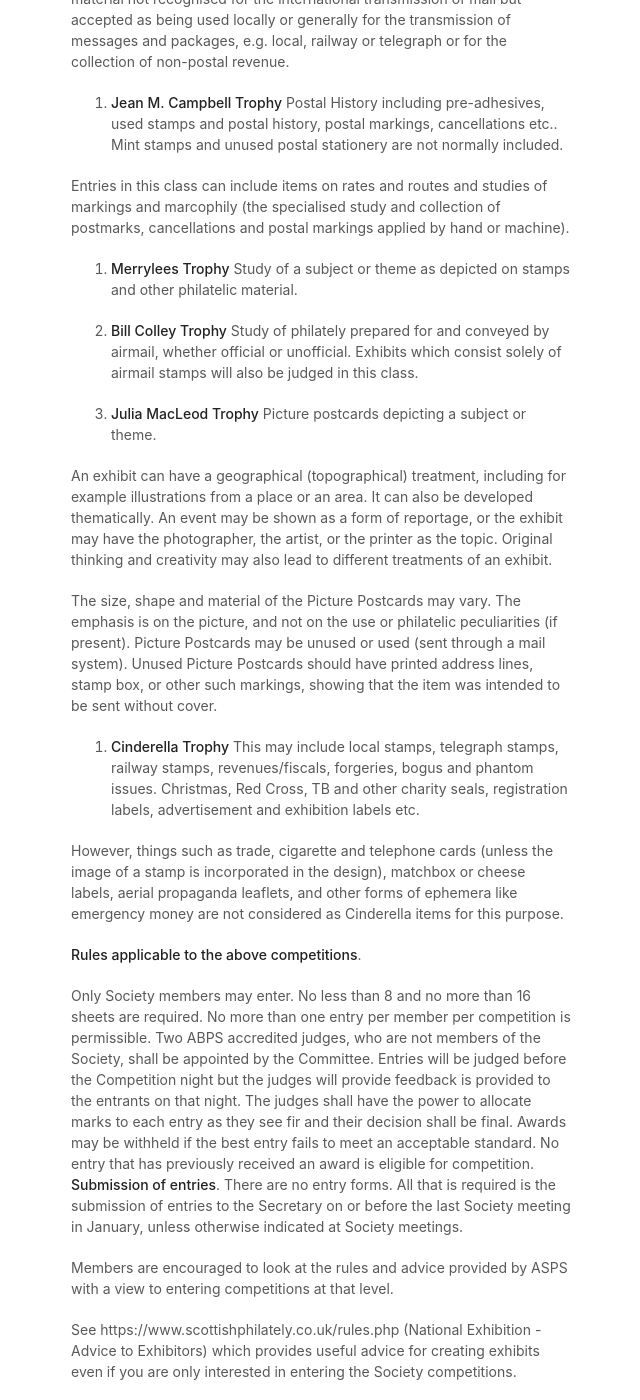
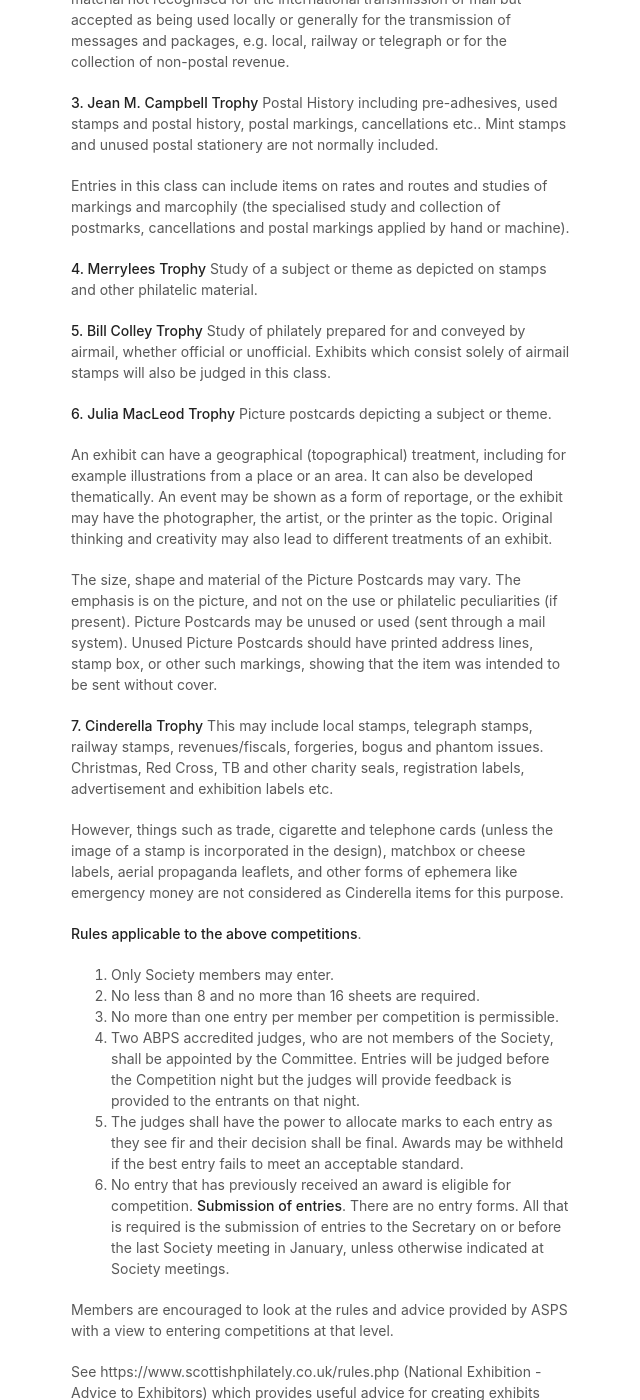
Before and after one commit to astalker/caledonian-stamps, a Jekyll site: the page built from competitions.md, in a window 1280 px wide and 1400 px high, scrolled down 853 px. Shown: the whole window, without its empty margins (499-1139 px from the left). Built offline with Jekyll 4.4.1, drawn with Linux system fonts in a browser that asks for light colours; our own code applies the rules of GitHub Pages for plain Markdown files; some of the changed text lies outside the part shown.

Commit message:
Added nubering for rules

```diff
--- a/competitions.md
+++ b/competitions.md
@@ -7,45 +7,45 @@ Many of the club's more eminent philatelists have gone on to win prizes at Natio
 **Competition Rules**.
 The following trophies are awarded to the winners of the Society's annual competitions. The entries for these competitions are judged by two ABPS accredited judges, who are not members of the Society. Entries are judged before the Competition night and feedback is provided to the entrants on that night. The criteria for each completion class is based on those of the Association of Scottish Philatelic Societies (ASPS) and more detail and extracts from ASPS rules and guidance on the requirements is shown under each trophy description.
 
-1. **Frank Brown Rose Bowl**
+**1. Frank Brown Rose Bowl**
 General or specialised collections of stamps issued before 1st January 1940.
 
-2. **Fairbairn Salver**
+**2. Fairbairn Salver**
 General or specialised collections of stamps issued on or after 1st January 1940.
 
 For both of these trophies material can be specialized or non-specialized and can include studies, proofs and essays. It can also include fiscal, revenue and other non-postal stamps, (experimental, locals, telegtaphs etc.). For the purposes of this competition these latter items are defined as material not recognised for the international transmission of mail but accepted as being used locally or generally for the transmission of messages and packages, e.g. local, railway or telegraph or for the collection of non-postal revenue.
 
-3. **Jean M. Campbell Trophy**
+**3. Jean M. Campbell Trophy**
 Postal History including pre-adhesives, used stamps and postal history, postal markings, cancellations etc.. Mint stamps and unused postal stationery are not normally included.
 
 Entries in this class can include items on rates and routes and studies of markings and marcophily (the specialised study and collection of postmarks, cancellations and postal markings applied by hand or machine).
 
-4. **Merrylees Trophy**
+**4. Merrylees Trophy**
 Study of a subject or theme as depicted on stamps and other philatelic material.
 
-5. **Bill Colley Trophy**
+**5. Bill Colley Trophy**
 Study of philately prepared for and conveyed by airmail, whether official or unofficial. Exhibits which consist solely of airmail stamps will also be judged in this class.
 
-6. **Julia MacLeod Trophy**
+**6. Julia MacLeod Trophy**
 Picture postcards depicting a subject or theme.
 
 An exhibit can have a geographical (topographical) treatment, including for example illustrations from a place or an area. It can also be developed thematically. An event may be shown as a form of reportage, or the exhibit may have the photographer, the artist, or the printer as the topic. Original thinking and creativity may also lead to different treatments of an exhibit.
 
 The size, shape and material of the Picture Postcards may vary. The emphasis is on the picture, and not on the use or philatelic peculiarities (if present). Picture Postcards may be unused or used (sent through a mail system). Unused Picture Postcards should have printed address lines, stamp box, or other such markings, showing that the item was intended to be sent without cover.
 
-7. **Cinderella Trophy**
+**7. Cinderella Trophy**
 This may include local stamps, telegraph stamps, railway stamps, revenues/fiscals, forgeries, bogus and phantom issues. Christmas, Red Cross, TB and other charity seals, registration labels, advertisement and exhibition labels etc.
 
 However, things such as trade, cigarette and telephone cards (unless the image of a stamp is incorporated in the design), matchbox or cheese labels, aerial propaganda leaflets, and other forms of ephemera like emergency money are not considered as Cinderella items for this purpose.
 
 **Rules applicable to the above competitions**.
 
-Only Society members may enter.
-No less than 8 and no more than 16 sheets are required.
-No more than one entry per member per competition is permissible.
-Two ABPS accredited judges, who are not members of the Society, shall be appointed by the Committee. Entries will be judged before the Competition night but the judges will provide feedback is provided to the entrants on that night.
-The judges shall have the power to allocate marks to each entry as they see fir and their decision shall be final. Awards may be withheld if the best entry fails to meet an acceptable standard.
-No entry that has previously received an award is eligible for competition.
+1. Only Society members may enter.
+2. No less than 8 and no more than 16 sheets are required.
+3. No more than one entry per member per competition is permissible.
+4. Two ABPS accredited judges, who are not members of the Society, shall be appointed by the Committee. Entries will be judged before the Competition night but the judges will provide feedback is provided to the entrants on that night.
+5. The judges shall have the power to allocate marks to each entry as they see fir and their decision shall be final. Awards may be withheld if the best entry fails to meet an acceptable standard.
+6. No entry that has previously received an award is eligible for competition.
 **Submission of entries**.
 There are no entry forms. All that is required is the submission of entries to the Secretary on or before the last Society meeting in January, unless otherwise indicated at Society meetings.
 
```
